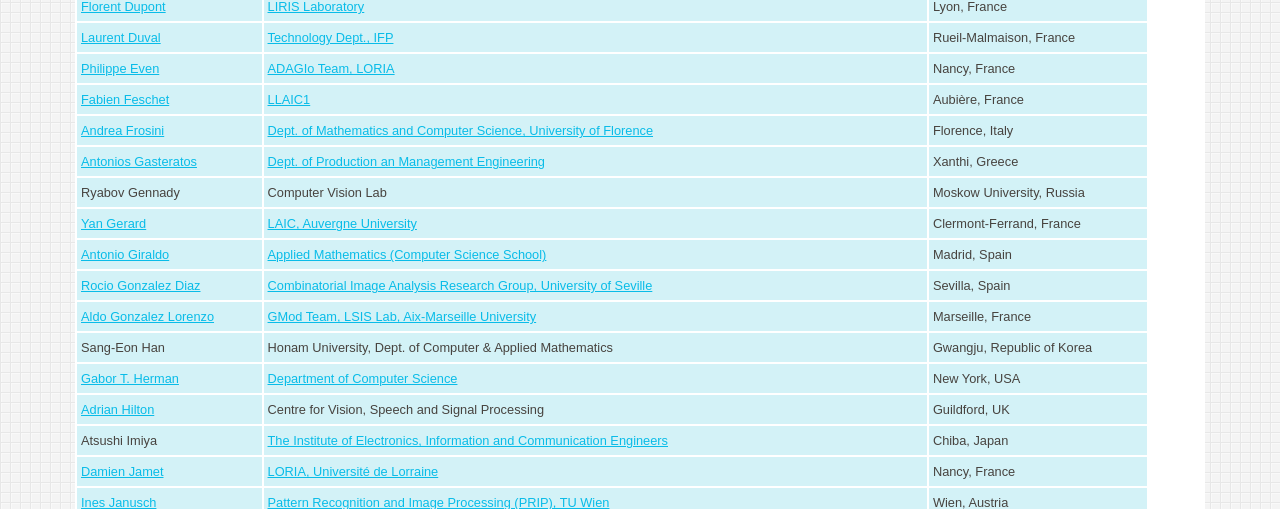
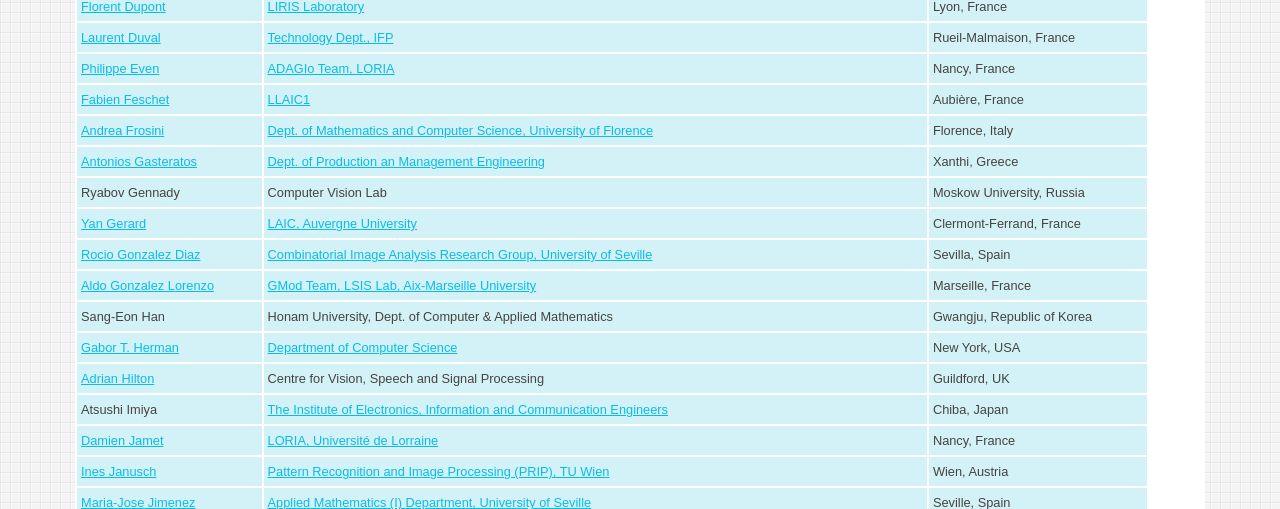
Before and after one commit to TC-18/tc18.org, a PHP site: page /org.php in a window 1280 px wide. Shown: the part 3028-3537 px from the top of the page. Run offline with PHP 8.4, Linux system fonts and the light colour scheme.

Commit message:
désabonnement membre

```diff
--- a/org.php
+++ b/org.php
@@ -390,11 +390,6 @@ active role:
 	<td><a href="http://laic.u-clermont1.fr/~gerard">Yan Gerard</a></td>
 	<td><a href="http://llaic3.u-clermont1.fr/">LAIC, Auvergne University</a></td>
 	<td>Clermont-Ferrand, France</td>
-      </tr>
-      <tr>
- 	<td><a href="http://www.dma.fi.upm.es/antonio/">Antonio Giraldo</a></td>
- 	<td><a href="http://www.dma.fi.upm.es/">Applied Mathematics (Computer Science School)</a></td>
- 	<td>Madrid, Spain</td>
       </tr>
       <tr>
         <td><a href="http://ma1.eii.us.es/miembros/rogodi/XSLT.asp?xml=rogodi.xml&xsl=profesores.xsl">Rocio Gonzalez Diaz</a></td>
```
